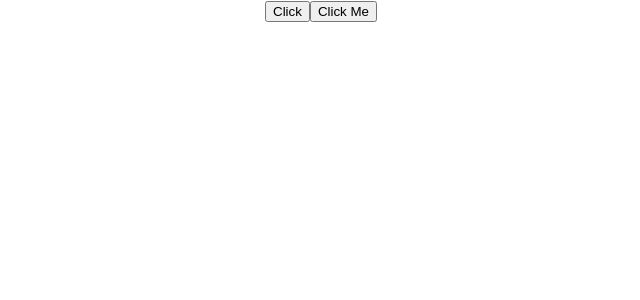
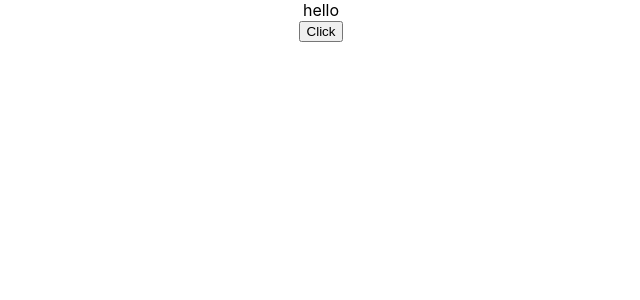
Before and after one commit to Monjo26/react-beginner, a React (Create React App) app: page / in a window 1280 px wide. Shown: the top 300 px of the page, without its empty margins (319-959 px from the left). Built offline with nearby package versions, Linux system fonts and the light colour scheme.

Commit message:
Event binding with this keyword

```diff
--- a/src/App.js
+++ b/src/App.js
@@ -2,12 +2,15 @@
 import './App.css';
 import FunctionClick from './components/FunctionClick';
 import ClassClick from './components/ClassClick';
+import EventBind from './components/EventBind';
 
 function App() {
   return (
     <div className="App">
-      <FunctionClick/>
-      <ClassClick/>
+      {/* <FunctionClick/>
+      <ClassClick/> */
+      <EventBind/>
+      }
     </div>
   );
 }
--- /dev/null
+++ b/src/components/EventBind.js
@@ -0,0 +1,40 @@
+import React, { Component } from "react";
+
+class EventBind extends Component {
+  constructor(props) {
+    super(props);
+
+    this.state = {
+      message: "hello",
+    };
+  }
+
+  //   this.clickHandler=this.clickHandler.bind(this)
+
+  // clickHandler(){
+  //     this.setState({
+  //         message:"bye"
+  //     })
+  //     console.log(this)
+  // }
+
+  clickHandler = () => {
+    this.setState({
+      message: "bye",
+    });
+    console.log(this);
+  };
+
+  render() {
+    return (
+      <div>
+        <div>{this.state.message}</div>
+        {/* <button onClick={this.clickHandler.bind(this)}>Click</button> */}
+        {/* <button onClick={()=>this.clickHandler()}>Click</button> */}
+        <button onClick={this.clickHandler}>Click</button>
+      </div>
+    );
+  }
+}
+
+export default EventBind;
```
